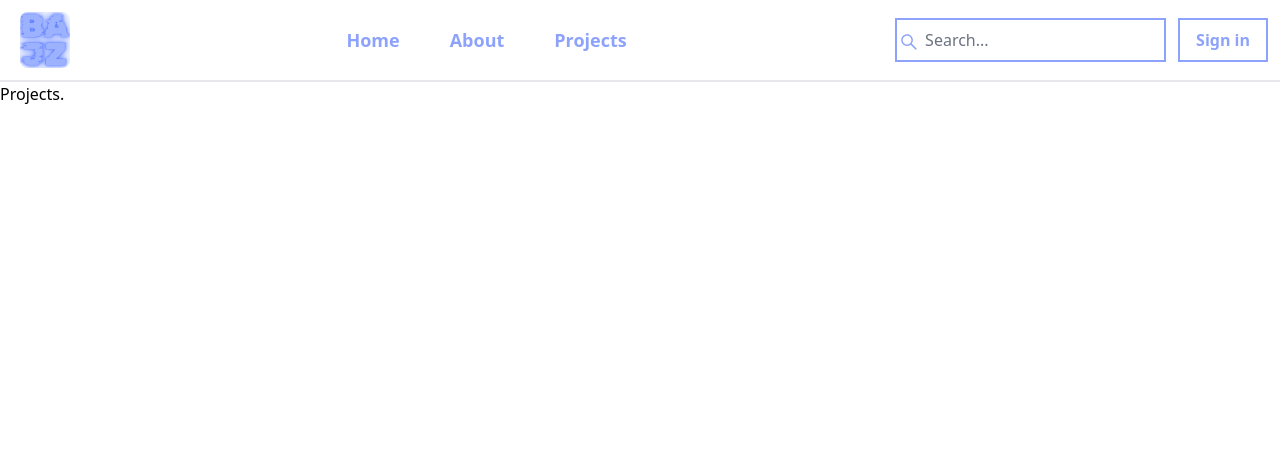
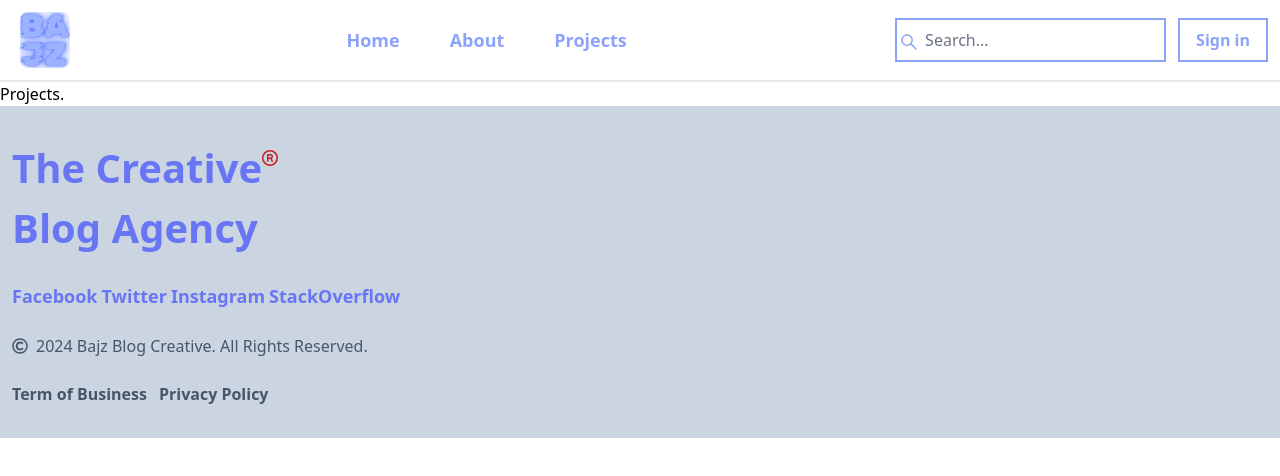
Before and after one commit to ayobaj/BAJZ, a React (Vite) app in the folder frontend/: page /projects in a window 1280 px wide. Shown: the top 476 px of the page. Built offline with nearby package versions, Linux system fonts and the light colour scheme.

Commit message:
Footer Component

```diff
--- a/frontend/src/App.jsx
+++ b/frontend/src/App.jsx
@@ -6,6 +6,8 @@ import SignUp from './Pages/SignUp'
 import Dashboard from './Pages/Dashboard'
 import Projects from './Pages/Projects'
 import NavBar from './components/NavBar'
+import Footer from './components/Footer'
+
 
 
 const App = () => {
@@ -20,6 +22,7 @@ return (
             <Route path='/dashboard' element={<Dashboard/>} />
             <Route path='/projects' element={<Projects/>} />
         </Routes>
+        <Footer/>
 
     </div>
 )
--- /dev/null
+++ b/frontend/src/components/Footer.jsx
@@ -0,0 +1,46 @@
+// import navpng from '../assets/nav.png'
+import { FaRegRegistered } from "react-icons/fa6";
+import { FaRegCopyright } from "react-icons/fa";
+
+
+
+const Footer = () => {
+    return (
+        <div className=' bg-slate-300 p-3 space-y-6'>
+
+            <div className=' pt-5 flex relative items-center justify-center md:justify-start'>
+                <p className=' font-bold md:text-[40px] text-[30px] text-indigo-500'>The Creative<br/> Blog Agency</p>
+                <p><FaRegRegistered className="md:mb-[80px] mb-16 text-red-700"/></p>
+            </div>
+
+            <div className='space-x-1 flex justify-center md:justify-start'>
+
+                <a rel="noopener noreferrer"  href="https://web.facebook.com/?_rdc=1&_rdr" target="_blank"  className="font-semibold text-lg text-indigo-500 hover:text-red-600">Facebook</a>
+
+                <a rel="noopener noreferrer" href="https://twitter.com/?lang=en"target="_blank"  className="font-semibold text-lg text-indigo-500 hover:text-red-600">Twitter</a>
+
+                <a rel="noopener noreferrer" href="https://www.instagram.com/"target="_blank"  className="font-semibold text-lg text-indigo-500 hover:text-red-600">Instagram</a>
+
+                <a rel="noopener noreferrer" href="https://stackoverflow.com/" target="_blank" className="font-semibold text-lg text-indigo-500 hover:text-red-600">StackOverflow</a>
+
+
+            </div>
+
+            <div className="flex items-center justify-center md:justify-start gap-2 text-slate-600">
+
+                <span><FaRegCopyright/></span> <p> {new Date().getFullYear()} Bajz Blog Creative. All Rights Reserved.</p>
+
+            </div>
+
+            <div className=" pb-5 text-slate-600 font-bold flex md:flex justify-center md:justify-start gap-3">
+                <p className=" hover:text-indigo-600">Term of Business</p>
+                <p className=" hover:text-indigo-600">Privacy Policy</p>
+            </div>
+
+
+
+        </div>
+    )
+}
+
+export default Footer
--- a/frontend/src/components/NavBar.jsx
+++ b/frontend/src/components/NavBar.jsx
@@ -10,8 +10,6 @@ import { IoCloseSharp } from "react-icons/io5";
 const NavBar = () => {
 
   const [show, setShow] = useState(false);
-
-  const path = useLocation.pathname;
 
   const handleLinkClick = () => {
     setShow(false);
@@ -26,7 +24,7 @@ const NavBar = () => {
           {show === false ? <RiMenu4Line onClick={()=>setShow(true)} className="cursor-pointer text-3xl md:hidden text-indigo-400 "/> :
           <IoCloseSharp onClick={()=>setShow(false)} className="cursor-pointer text-3xl md:hidden text-indigo-400"/>}
 
-          {show && <div className="md:hidden text-white font-semibold text-xl md:static md:min-h-fit absolute md:w-auto bg-indigo-400 md:bg-white min-h-[50vh] left-0 top-[9.7%] w-full flex items-center justify-center">
+          {show && <div className="md:hidden text-white font-semibold text-xl md:static md:min-h-fit absolute md:w-auto bg-indigo-400 z-10 md:bg-white min-h-[50vh] left-0 top-[9.7%] w-full flex items-center justify-center">
           <div className="flex items-center md:gap-[50px] md:flex-row flex-col gap-10">
             <Link to={'/'} onClick={handleLinkClick} className="hover:underline">
               Home
```
